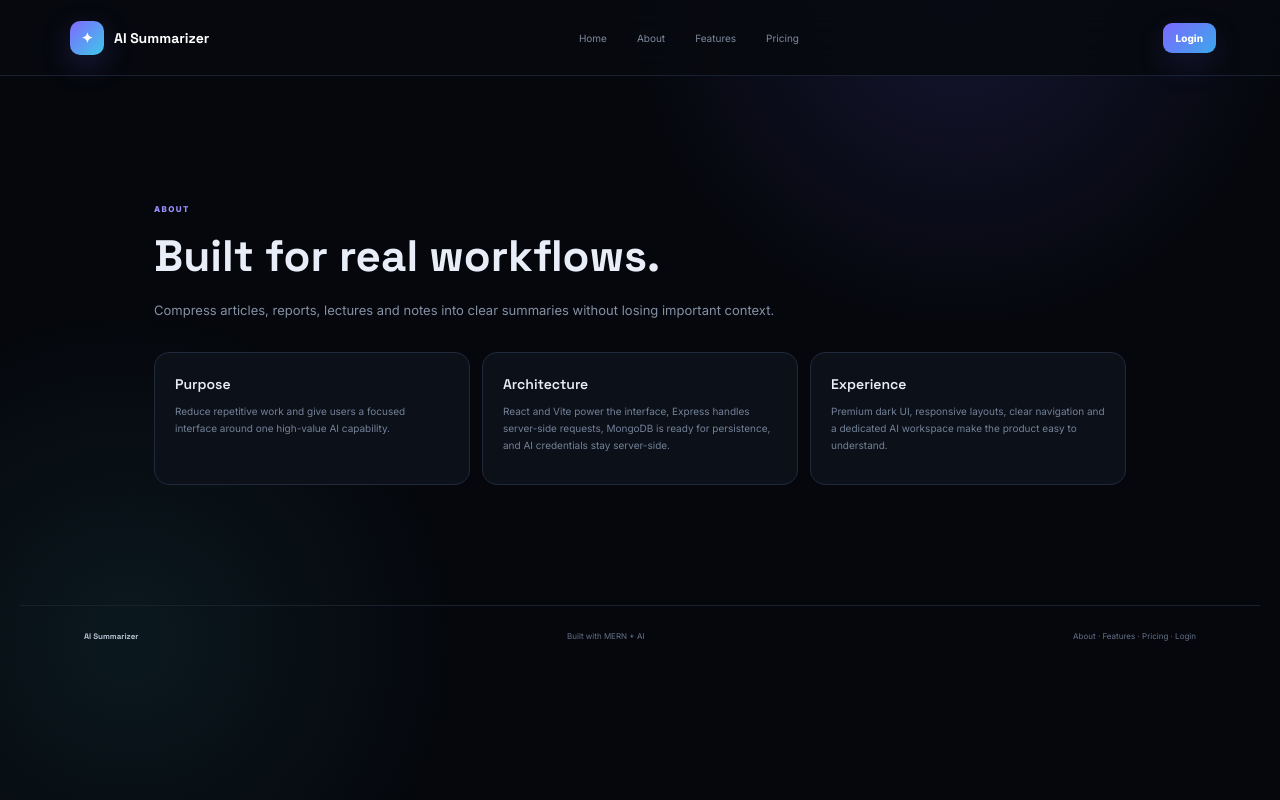
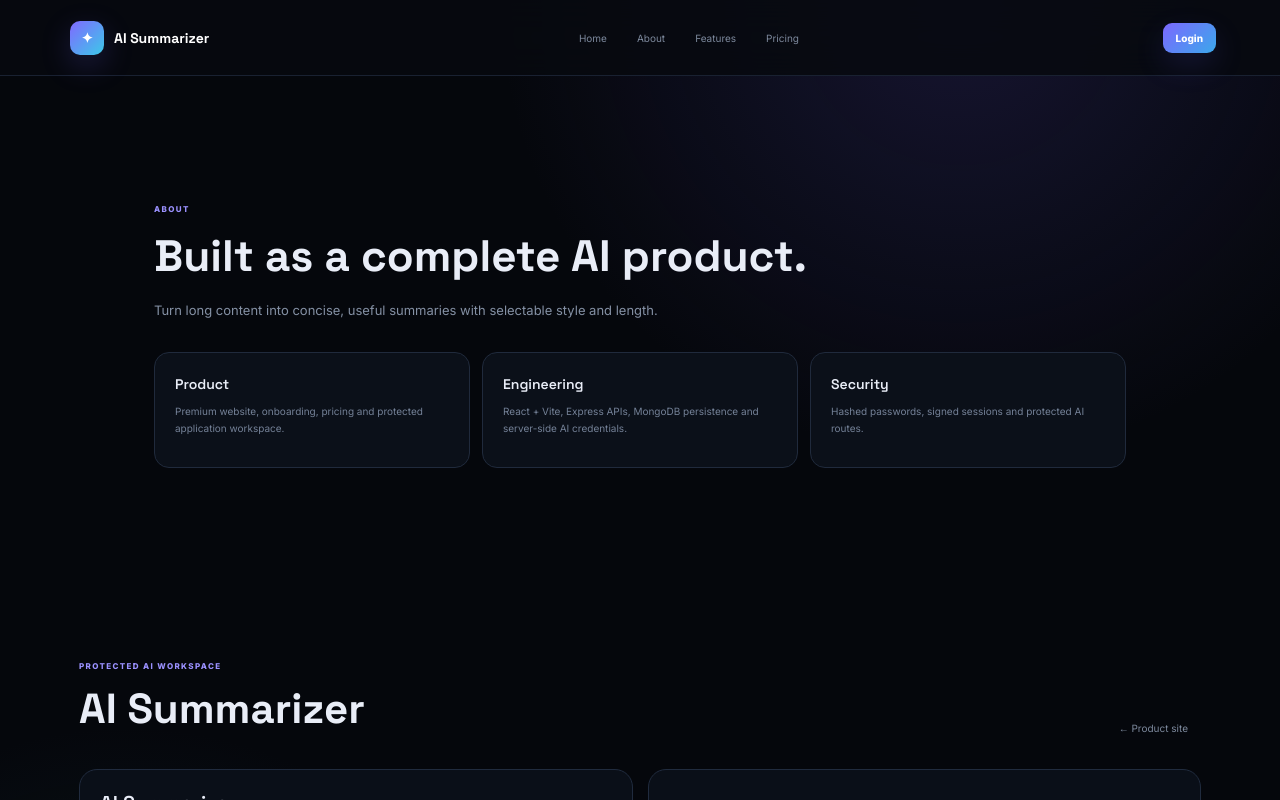
Before and after one commit to Siddharthsingh123456/ai-summarizer, a React (Vite) app: page / in a window 1280 px wide. Both pictures are taken after a click on the button "About". Shown: the top 800 px of the page. Built offline with nearby package versions, Linux system fonts and the light colour scheme.

Commit message:
feat: add production auth and complete AI workflow

```diff
--- a/src/main.jsx
+++ b/src/main.jsx
@@ -1,11 +1,18 @@
-import React,{useState}from"react";import{createRoot}from"react-dom/client";import"./styles.css";
-const P={"name":"AI Summarizer","eyebrow":"CONTENT INTELLIGENCE","desc":"Compress articles, reports, lectures and notes into clear summaries without losing important context.","accent":"violet","title":"From long to clear in seconds.","kind":"summary"};
-function App(){const[page,setPage]=useState("home"),[user,setUser]=useState(()=>localStorage.getItem("ai_user")||""),[email,setEmail]=useState(""),[input,setInput]=useState(""),[output,setOutput]=useState(""),[loading,setLoading]=useState(false),[lang,setLang]=useState("JavaScript"),[question,setQuestion]=useState("Summarize the document"),[noteTitle,setNoteTitle]=useState("My note"),[length,setLength]=useState("Medium"),[topic,setTopic]=useState("JavaScript"),[difficulty,setDifficulty]=useState("Medium"),[count,setCount]=useState(5),[role,setRole]=useState("MERN Stack Developer");
-function login(){if(!email.trim())return;localStorage.setItem("ai_user",email);setUser(email);setPage("workspace")}function logout(){localStorage.removeItem("ai_user");setUser("");setPage("home")}async function run(body){setLoading(true);try{const r=await fetch("/api/ai",{method:"POST",headers:{"Content-Type":"application/json"},body:JSON.stringify(body)});const d=await r.json();setOutput(d.answer||d.result||JSON.stringify(d.quiz||d.error,null,2))}catch(e){setOutput("Connect your AI provider environment variables in Vercel, then try again.")}finally{setLoading(false)}}return <div className="site"><header className="nav"><button className="logo" onClick={()=>setPage("home")}><span>✦</span>{P.name}</button><nav><button onClick={()=>setPage("home")}>Home</button><button onClick={()=>setPage("about")}>About</button><button onClick={()=>setPage("features")}>Features</button><button onClick={()=>setPage("pricing")}>Pricing</button></nav><div className="navActions">{user?<><button className="ghost" onClick={()=>setPage("workspace")}>Open AI</button><button className="ghost" onClick={logout}>Logout</button></>:<button className="primary" onClick={()=>setPage("login")}>Login</button>}</div></header>
-{page==="home"&&<><section className="hero"><div className="heroCopy"><span className="eyebrow">{P.eyebrow}</span><h1>{P.title}</h1><p>{P.desc}</p><div className="heroBtns"><button className="primary big" onClick={()=>user?setPage("workspace"):setPage("login")}>Try {P.name} ↗</button><button className="ghost big" onClick={()=>setPage("features")}>Explore features</button></div><div className="trust"><span>⚡ Fast workflow</span><span>◈ MERN architecture</span><span>✦ AI powered</span></div></div><div className="heroVisual"><div className="glow"/><div className="orb">✦</div><div className="floating f1">AI ENGINE <b>ONLINE</b></div><div className="floating f2">SECURE API <b>READY</b></div></div></section><section className="stats"><div><b>01</b><span>Focused AI workflow</span></div><div><b>24/7</b><span>Accessible workspace</span></div><div><b>100%</b><span>Responsive interface</span></div><div><b>MERN</b><span>Production-ready stack</span></div></section><section className="section"><span className="eyebrow">WHY IT EXISTS</span><h2>Designed as a product, not just a demo.</h2><p className="lead">A complete experience around the AI capability: clear onboarding, focused workflows, account controls and a dedicated application workspace.</p></section></>}
-{page==="about"&&<section className="content"><span className="eyebrow">ABOUT</span><h1>Built for real workflows.</h1><p>Compress articles, reports, lectures and notes into clear summaries without losing important context.</p><div className="cards"><article><b>Purpose</b><p>Reduce repetitive work and give users a focused interface around one high-value AI capability.</p></article><article><b>Architecture</b><p>React and Vite power the interface, Express handles server-side requests, MongoDB is ready for persistence, and AI credentials stay server-side.</p></article><article><b>Experience</b><p>Premium dark UI, responsive layouts, clear navigation and a dedicated AI workspace make the product easy to understand.</p></article></div></section>}
-{page==="features"&&<section className="content"><span className="eyebrow">FEATURES</span><h1>Everything around the AI workflow.</h1><div className="featureGrid">{["Premium responsive UI","Dedicated AI workspace","Secure server-side API","MongoDB-ready persistence","Account login/logout flow","Pricing and product pages","Clear navigation","Vercel deployment ready"].map((x,i)=><article key={x}><span>0{i+1}</span><b>{x}</b><p>Purpose-built interface and reusable product architecture for AI Summarizer.</p></article>)}</div></section>}
-{page==="pricing"&&<section className="content"><span className="eyebrow">PRICING</span><h1>Simple plans for different stages.</h1><div className="pricing"><article><span>FREE</span><b>₹0</b><p>Explore the product and try the core workflow.</p><button className="ghost" onClick={()=>setPage("login")}>Start free</button></article><article className="featured"><span>PRO</span><b>₹499<span>/mo</span></b><p>More AI usage, saved workflows and productivity features.</p><button className="primary" onClick={()=>setPage("login")}>Choose Pro</button></article><article><span>TEAM</span><b>₹1,499<span>/mo</span></b><p>Shared workflows, higher limits and team-ready controls.</p><button className="ghost" onClick={()=>setPage("login")}>Get started</button></article></div><small className="note">Pricing is presented as product-plan UI; connect a payment provider before accepting real payments.</small></section>}
-{page==="login"&&<section className="auth"><div className="authCard"><span className="eyebrow">WELCOME BACK</span><h1>Sign in to {P.name}</h1><p>Use your email to open the AI workspace.</p><input type="email" value={email} onChange={e=>setEmail(e.target.value)} placeholder="you@example.com"/><input type="password" placeholder="Password"/><button className="primary wide" onClick={login}>Login ↗</button><small>Demo authentication UI. Connect your auth provider/database before production use.</small></div></section>}
-{page==="workspace"&&<section className="workspace"><div className="workspaceHead"><div><span className="eyebrow">AI WORKSPACE</span><h1>{P.name}</h1><p>{user||"Guest workspace"}</p></div><button className="ghost" onClick={()=>setPage("home")}>← Product site</button></div><div className="workGrid"><div className="tool"><h2>Use {P.name}</h2><p>Enter your content below and send it to the dedicated AI endpoint.</p><div className="fields"><textarea value={input} onChange={e=>setInput(e.target.value)} placeholder="Paste text to summarize…"/><div className="row"><select value={length} onChange={e=>setLength(e.target.value)}><option>Short</option><option>Medium</option><option>Long</option></select></div><button onClick={()=>run({text:input,length})}>Summarize ↗</button></div></div><div className="result"><div><span>AI OUTPUT</span><button className="ghost" onClick={()=>navigator.clipboard?.writeText(output)}>Copy</button></div><pre>{loading?"Thinking…":output||"Your AI result will appear here."}</pre></div></div></section>}
-<footer><b>{P.name}</b><span>Built with MERN + AI</span><span>About · Features · Pricing · Login</span></footer></div>}createRoot(document.getElementById("root")).render(<App/>);
+import React,{useEffect,useState}from"react";import{createRoot}from"react-dom/client";import"./styles.css";const P={"repo":"Siddharthsingh123456/ai-summarizer","name":"AI Summarizer","eyebrow":"CONTENT INTELLIGENCE","desc":"Turn long content into concise, useful summaries with selectable style and length.","title":"Turn long content into clear decisions.","kind":"summary"};
+function App(){const[page,setPage]=useState("home"),[user,setUser]=useState(null),[email,setEmail]=useState(""),[password,setPassword]=useState(""),[authMode,setAuthMode]=useState("login"),[authMessage,setAuthMessage]=useState(""),[input,setInput]=useState(""),[output,setOutput]=useState(""),[loading,setLoading]=useState(false),[planMessage,setPlanMessage]=useState("");const[mode,setMode]=useState("Balanced"),[length,setLength]=useState("Medium");
+useEffect(()=>{const t=localStorage.getItem("ai_token");if(t)fetch("/api/auth/me",{headers:{Authorization:"Bearer "+t}}).then(r=>r.ok?r.json():Promise.reject()).then(d=>setUser(d.user)).catch(()=>{localStorage.removeItem("ai_token");localStorage.removeItem("ai_user")})},[]);
+async function auth(){try{const r=await fetch("/api/auth/"+authMode,{method:"POST",headers:{"Content-Type":"application/json"},body:JSON.stringify({email,password})}),d=await r.json();if(!r.ok)throw Error(d.error||"Authentication failed");localStorage.setItem("ai_token",d.token);localStorage.setItem("ai_user",d.user.email);setUser(d.user);setPage("workspace")}catch(e){setAuthMessage(e.message)}}
+function logout(){localStorage.removeItem("ai_token");localStorage.removeItem("ai_user");setUser(null);setPage("home")}
+async function run(body){if(!user){setPage("login");return}setLoading(true);try{const r=await fetch("/api/ai",{method:"POST",headers:{"Content-Type":"application/json",Authorization:"Bearer "+localStorage.getItem("ai_token")},body:JSON.stringify(body)}),d=await r.json();if(!r.ok)throw Error(d.error||"AI request failed");setOutput(d.answer||d.result||JSON.stringify(d.quiz||d,null,2))}catch(e){setOutput(e.message)}finally{setLoading(false)}}
+async function choosePlan(plan){if(!user){setPage("login");return}const r=await fetch("/api/billing",{method:"POST",headers:{Authorization:"Bearer "+localStorage.getItem("ai_token"),"Content-Type":"application/json"},body:JSON.stringify({plan})}),d=await r.json();setPlanMessage(d.url?"Redirecting…":d.message||d.error||"Configure Stripe environment variables.");if(d.url)location.href=d.url}
+function Workspace({title,subtitle,user,output,loading,children}){return <section className="workspace"><div className="workspaceHead"><div><span className="eyebrow">PROTECTED AI WORKSPACE</span><h1>{title}</h1><p>{user?.email}</p></div><button className="ghost" onClick={()=>setPage("home")}>← Product site</button></div><div className="workGrid"><div className="tool"><h2>{title}</h2><p>{subtitle}</p><div className="fields">{children}</div></div><div className="result"><div><span>AI OUTPUT</span><button className="ghost" onClick={()=>navigator.clipboard?.writeText(output||"")}>Copy</button></div><pre>{loading?"Thinking…":output||"Your AI result will appear here."}</pre></div></div></section>}
+
+return <div className="site"><header className="nav"><button className="logo" onClick={()=>setPage("home")}><span>✦</span>{P.name}</button><nav><button onClick={()=>setPage("home")}>Home</button><button onClick={()=>setPage("about")}>About</button><button onClick={()=>setPage("features")}>Features</button><button onClick={()=>setPage("pricing")}>Pricing</button></nav><div className="navActions">{user?<><button className="ghost" onClick={()=>setPage("workspace")}>Open AI</button><button className="ghost" onClick={logout}>Logout</button></>:<button className="primary" onClick={()=>setPage("login")}>Login</button>}</div></header>
+{page==="home"&&<><section className="hero"><div className="heroCopy"><span className="eyebrow">{P.eyebrow}</span><h1>{P.title}</h1><p>{P.desc}</p><div className="heroBtns"><button className="primary big" onClick={()=>user?setPage("workspace"):setPage("login")}>Try {P.name} ↗</button><button className="ghost big" onClick={()=>setPage("features")}>Explore features</button></div><div className="trust"><span>⚡ Secure sessions</span><span>◈ MERN + MongoDB</span><span>✦ AI powered</span></div></div><div className="heroVisual"><div className="glow"/><div className="orb">✦</div></div></section><section className="stats"><div><b>JWT</b><span>Protected sessions</span></div><div><b>MERN</b><span>MongoDB users</span></div><div><b>AI</b><span>Dedicated intelligence</span></div><div><b>PDF</b><span>Production workflows</span></div></section></>}
+{page==="about"&&<section className="content"><span className="eyebrow">ABOUT</span><h1>Built as a complete AI product.</h1><p>{P.desc}</p><div className="cards"><article><b>Product</b><p>Premium website, onboarding, pricing and protected application workspace.</p></article><article><b>Engineering</b><p>React + Vite, Express APIs, MongoDB persistence and server-side AI credentials.</p></article><article><b>Security</b><p>Hashed passwords, signed sessions and protected AI routes.</p></article></div></section>}
+{page==="features"&&<section className="content"><span className="eyebrow">FEATURES</span><h1>Production-focused capabilities.</h1><div className="featureGrid">{["JWT authentication","Protected AI APIs","MongoDB persistence","Specialized AI workflow","Responsive UI","Stripe-ready billing","Server-side AI keys","Vercel-ready build"].map((x,i)=><article key={x}><span>0{i+1}</span><b>{x}</b><p>Designed for a real SaaS product workflow.</p></article>)}</div></section>}
+{page==="pricing"&&<section className="content"><span className="eyebrow">PRICING</span><h1>Plans ready for checkout.</h1><div className="pricing"><article><span>FREE</span><b>₹0</b><p>Core workspace access.</p><button className="ghost" onClick={()=>user?setPage("workspace"):setPage("login")}>Start free</button></article><article className="featured"><span>PRO</span><b>₹499<span>/mo</span></b><p>Higher limits and AI productivity.</p><button className="primary" onClick={()=>choosePlan("pro")}>Choose Pro</button></article><article><span>TEAM</span><b>₹1,499<span>/mo</span></b><p>Team-ready architecture.</p><button className="ghost" onClick={()=>choosePlan("team")}>Choose Team</button></article></div><small className="note">{planMessage||"Add Stripe environment variables in Vercel to activate payments."}</small></section>}
+{page==="login"&&<section className="auth"><div className="authCard"><span className="eyebrow">{authMode==="login"?"WELCOME BACK":"CREATE ACCOUNT"}</span><h1>{authMode==="login"?"Sign in":"Create account"}</h1><p>Secure access to {P.name}.</p><input type="email" value={email} onChange={e=>setEmail(e.target.value)} placeholder="you@example.com"/><input type="password" value={password} onChange={e=>setPassword(e.target.value)} placeholder="Password (8+ characters)"/><button className="primary wide" onClick={auth}>{authMode==="login"?"Login ↗":"Register ↗"}</button><button className="ghost wide" onClick={()=>setAuthMode(authMode==="login"?"register":"login")}>{authMode==="login"?"Create account":"Back to login"}</button>{authMessage&&<small className="note">{authMessage}</small>}</div></section>}
+<Workspace title="AI Summarizer" subtitle="Select a style and length, then paste your source." user={user} output={output} loading={loading} children={<><div className="row"><select value={mode} onChange={e=>setMode(e.target.value)}><option>Balanced</option><option>Executive</option><option>Study</option><option>Bullet Brief</option></select><select value={length} onChange={e=>setLength(e.target.value)}><option>Short</option><option>Medium</option><option>Long</option></select></div><textarea value={input} onChange={e=>setInput(e.target.value)} placeholder="Paste article, notes or document text…"/><button className="primary wide" onClick={()=>run({text:input,mode,length})}>Summarize ↗</button></>} />
+{page==="workspace"&&!user&&<section className="content"><h1>Protected workspace</h1><button className="primary" onClick={()=>setPage("login")}>Login ↗</button></section>}
+<footer><b>{P.name}</b><span>MERN + AI · JWT · MongoDB · Billing-ready</span><span>Home · About · Features · Pricing</span></footer></div>}createRoot(document.getElementById("root")).render(<App/>);
```
